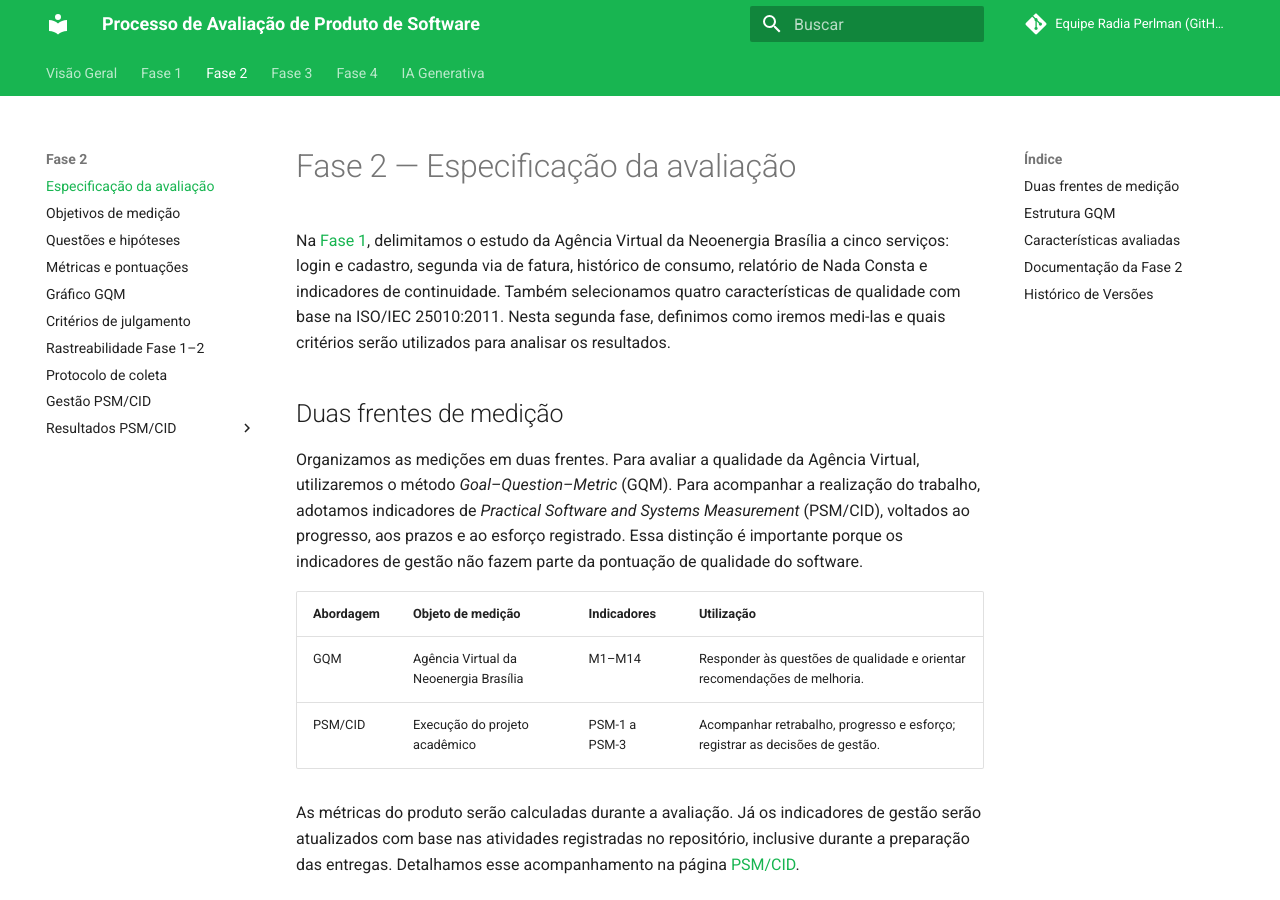
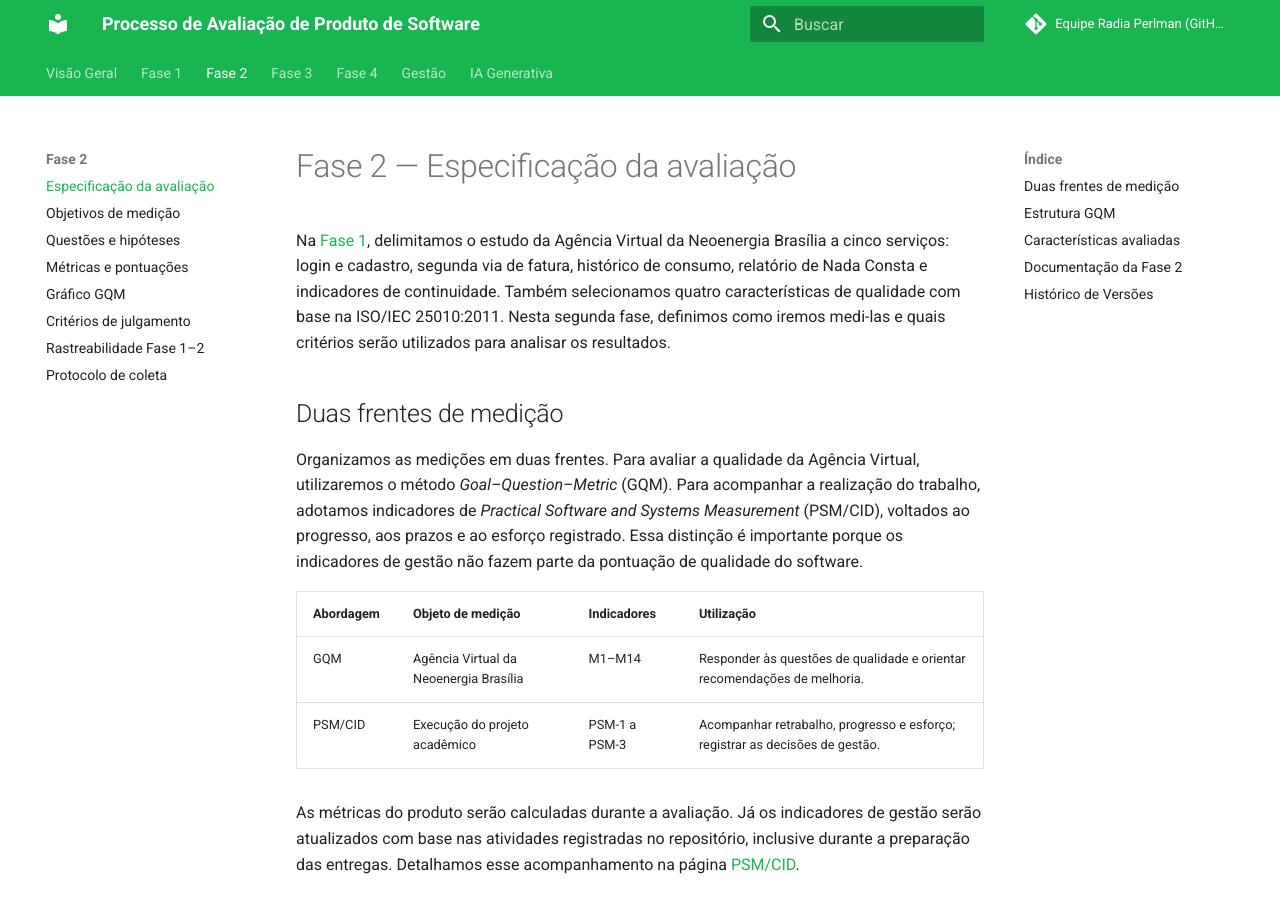
Before and after one commit to FCTE-Qualidade-de-Software-1/2026-2_T02_RADIA_PERLMAN, an MkDocs documentation site: the page built from docs/fase2-especificacao.md, in a window 1280 px wide and 900 px high. Built offline with MkDocs 1.6.1 and Material for MkDocs 9.7.7, drawn with Linux system fonts in a browser that asks for light colours; comment, search, counter and statistics services are not loaded; part of the change alters nothing that is shown.

Commit message:
muda localização da aba do PSM para navbar

```diff
--- a/mkdocs.yml
+++ b/mkdocs.yml
@@ -32,12 +32,6 @@ nav:
       - Critérios de julgamento: fase2/criterios-julgamento.md
       - Rastreabilidade Fase 1–2: fase2/rastreabilidade.md
       - Protocolo de coleta: fase2/protocolo-coleta.md
-      - Gestão PSM/CID: fase2/gestao-psm.md
-      - "Resultados PSM/CID":
-          - "Visão geral": fase2/psm/index.md
-          - "Entrega 1": fase2/psm/entrega_1/relatorio.md
-          - "Entrega 2": fase2/psm/entrega_2/relatorio.md
-          - "Consolidado": fase2/psm/consolidado/relatorio.md
   - "Fase 3":
       - Plano de Avaliação: fase3-plano-avaliacao.md
       - Recursos e ambiente: fase3/recursos-ambiente.md
@@ -54,6 +48,13 @@ nav:
           - "G4 — Eficiência de desempenho": fase4/resultados-g4-desempenho.md
       - Julgamento e conclusões: fase4/julgamento-conclusoes.md
       - Ação de melhoria: fase4/acao-melhoria.md
+  - "Gestão":
+      - PSM/CID: fase2/gestao-psm.md
+      - "Resultados PSM/CID":
+          - "Visão geral": fase2/psm/index.md
+          - "Entrega 1": fase2/psm/entrega_1/relatorio.md
+          - "Entrega 2": fase2/psm/entrega_2/relatorio.md
+          - "Consolidado": fase2/psm/consolidado/relatorio.md
   - "IA Generativa": ia-generativa.md
 
 markdown_extensions:
```
